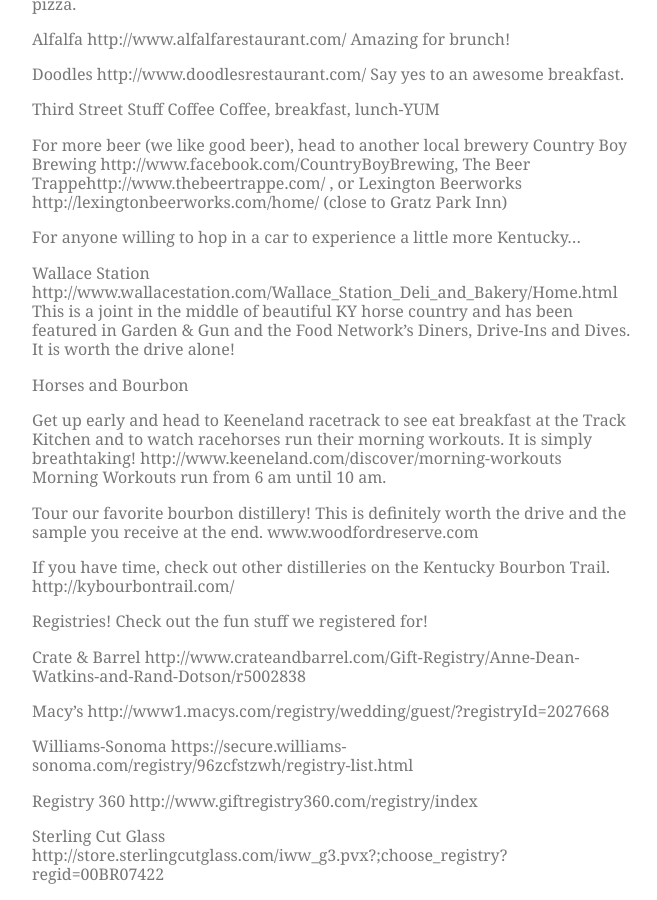
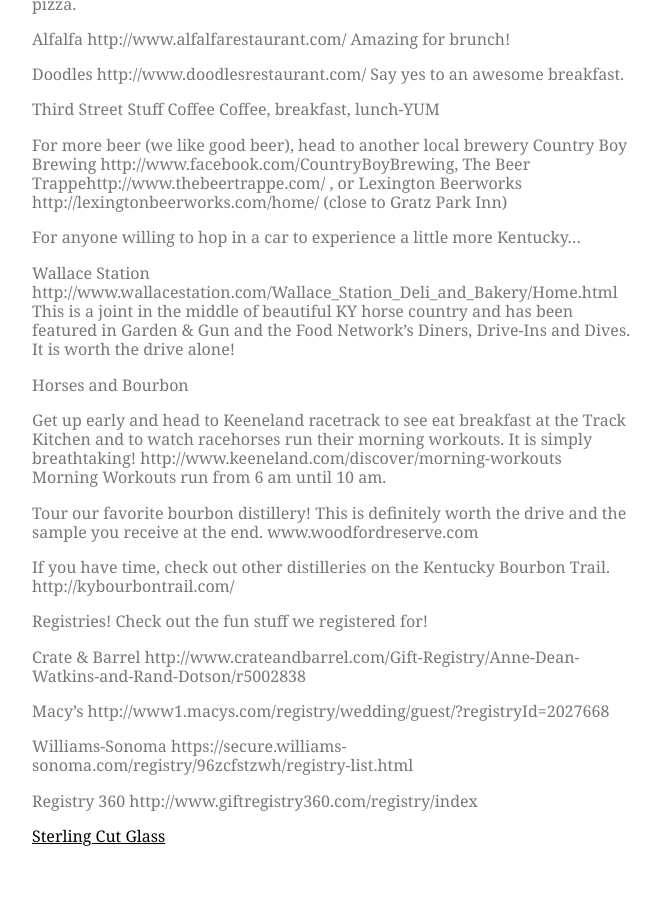
Before and after one commit to nikolaiwarner/annedeanandrand.com, a Jekyll site: the page built from index.md, in a window 1280 px wide and 900 px high, scrolled down 4344 px. Shown: the whole window, without its empty margins (308-965 px from the left). Built offline with Jekyll 4.4.1, drawn with Linux system fonts in a browser that asks for light colours; nearby versions of some CDN libraries; after the commit the page ends 5206 px from its top, so only the background shows below that.

Commit message:
added an example linked url

```diff
--- a/index.md
+++ b/index.md
@@ -185,5 +185,4 @@ https://secure.williams-sonoma.com/registry/96zcfstzwh/registry-list.html
 Registry 360
 http://www.giftregistry360.com/registry/index
 
-Sterling Cut Glass
-http://store.sterlingcutglass.com/iww_g3.pvx?;choose_registry?regid=00BR07422
+[Sterling Cut Glass](http://store.sterlingcutglass.com/iww_g3.pvx?;choose_registry?regid=00BR07422)
```
